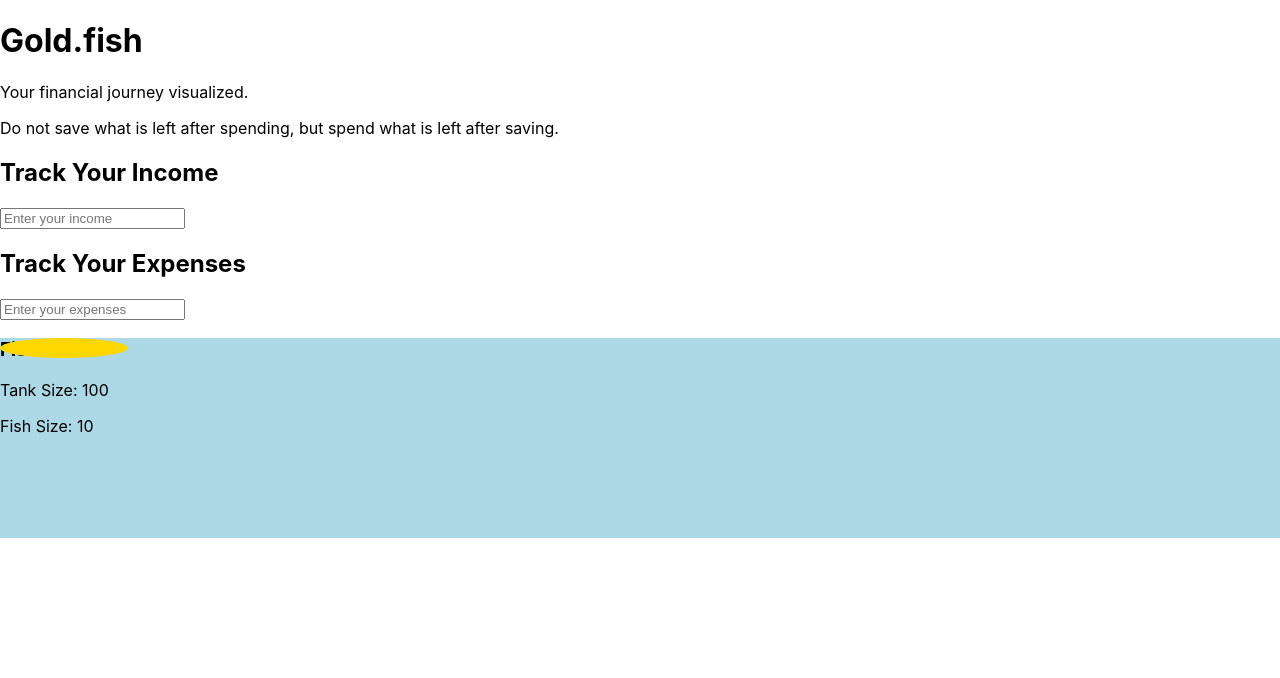
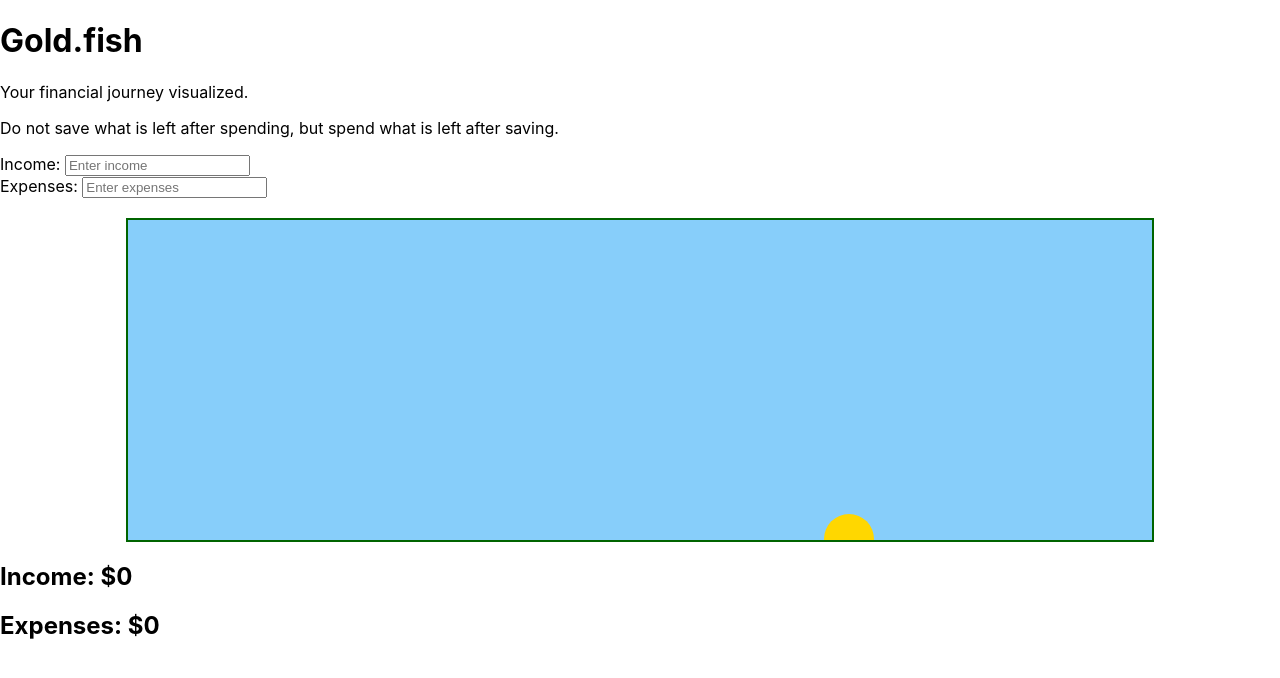
Before and after one commit to dishishshawn/Gold.fish, a React (Create React App) app in the folder client/: page / in a window 1280 px wide. Shown: the top 678 px of the page. Built offline with nearby package versions, Linux system fonts and the light colour scheme.

Commit message:
Added fishtank and fish that moves "randomly"

```diff
--- a/client/src/App.css
+++ b/client/src/App.css
@@ -6,34 +6,41 @@
 
 .tracker-container {
   display: flex;
-  justify-content: center;  /* Align both elements in the center */
-  gap: 20px;  /* Add space between the components */
-}
-
-.tracker-container > div {
-  flex: 1;  /* Allow the tracker components to grow and take equal space */
-  max-width: 300px;  /* Set a max width for each tracker */
+  justify-content: center;
+  gap: 20px;
 }
 
 .fish-tank-container {
   position: relative;
-  width: 100%;  /* Make the container take full width */
-  height: 400px;  /* Set a fixed height, can adjust based on your design */
-  max-width: 100%;  /* Ensure it doesn't exceed the container width */
+  width: 80vw;  /* Tank width adjusts to 80% of the screen width */
+  height: 50vh;  /* Tank height adjusts to 50% of the screen height */
+  background-color: #ADD8E6;  /* Light blue color to resemble water */
+  border: 2px solid #000;  /* Black border for tank */
+  overflow: hidden;
+  border-radius: 15px;
+  margin: 20px auto;
+  transition: width 0.5s, height 0.5s; /* Smooth resizing when the window changes */
 }
 
-.fish-tank {
-  width: 100%;
-  height: 100%;  /* Make it take full height of the container */
-  object-fit: cover;  /* Ensure the image scales correctly */
+.fish {
+  position: absolute;
+  width: 10%;  /* Fish size is 10% of the tank's width */
+  height: auto;
+  animation: swim 5s infinite linear;
+  transition: width 0.5s; /* Smooth resizing of fish */
 }
 
-header {
-  font-size: 24px;
-  margin-bottom: 20px;
+@keyframes swim {
+  0% {
+    left: 0;
+    transform: scaleX(1);  /* Fish faces right */
+  }
+  50% {
+    left: 70%;
+    transform: scaleX(-1);  /* Fish faces left */
+  }
+  100% {
+    left: 0;
+    transform: scaleX(1);
+  }
 }
-
-quotes {
-  font-size: 18px;
-  margin-bottom: 20px;
-}
--- a/client/src/App.js
+++ b/client/src/App.js
@@ -6,7 +6,6 @@ import FishTank from "./components/fishtank";
 import Quotes from "./components/quotes";
 
 function App() {
-
   // Define state variables
   const [income, setIncome] = useState(0); // State for income
   const [expenses, setExpenses] = useState(0); // State for expenses
@@ -15,14 +14,15 @@ function App() {
     <div className="App">
       <Header />
       <Quotes />
-
-      {/* Conainer for Income and Expense trackers */}
       <div className="tracker-container">
-        <IncomeTracker setIncome={setIncome}/>
-        <ExpenseTracker setExpenses={setExpenses}/>
+        <IncomeTracker setIncome={setIncome} />
+        <ExpenseTracker setExpenses={setExpenses} />
       </div>
-
-      <FishTank income={income} expenses={expenses}/>
+      <FishTank />
+      <div>
+        <h2>Income: ${income}</h2>
+        <h2>Expenses: ${expenses}</h2>
+      </div>
     </div>
   );
 }
--- a/client/src/components/expensetracker.js
+++ b/client/src/components/expensetracker.js
@@ -1,21 +1,18 @@
-import React, { useState } from "react";
+// components/expensetracker.js
+import React from 'react';
 
 const ExpenseTracker = ({ setExpenses }) => {
-  const [expense, setExpense] = useState("");
-
   const handleExpenseChange = (e) => {
-    setExpense(e.target.value);
-    setExpenses(e.target.value); // Pass expense value to parent component
+    setExpenses(Number(e.target.value)); // Update expenses state
   };
 
   return (
     <div>
-      <h2>Track Your Expenses</h2>
+      <label>Expenses: </label>
       <input
         type="number"
-        placeholder="Enter your expenses"
-        value={expense}
         onChange={handleExpenseChange}
+        placeholder="Enter expenses"
       />
     </div>
   );
--- /dev/null
+++ b/client/src/components/fishtank.css
@@ -0,0 +1,19 @@
+/* components/FishTank.css */
+.fish-tank {
+    position: relative;
+    width: 80vw;
+    height: 40vh;
+    border: 2px solid #006400; /* Tank border color */
+    background-color: #87cefa; /* Tank water color */
+    margin: 20px auto;
+    overflow: hidden;
+  }
+
+  .fish {
+    position: absolute;
+    width: 50px;
+    height: 50px;
+    background-color: gold;
+    border-radius: 50%;
+    transition: left 0.1s, top 0.1s;
+  }
--- a/client/src/components/fishtank.js
+++ b/client/src/components/fishtank.js
@@ -1,33 +1,51 @@
-import React, { useState, useEffect } from "react";
+// components/fishtank.js
+import React, { useEffect, useState } from 'react';
+import './fishtank.css'; // Make sure to add CSS styles
 
-const FishTank = ({ income, expenses }) => {
-  const [tankSize, setTankSize] = useState(100); // Default tank size
-  const [fishSize, setFishSize] = useState(10); // Default fish size
+const FishTank = () => {
+  const [fishPosition, setFishPosition] = useState({ x: 50, y: 50 }); // Initial position
+  const [fishDirection, setFishDirection] = useState('right'); // Fish movement direction
+
+  const moveFish = () => {
+    setFishPosition(prev => {
+      let newX = prev.x;
+      let newY = prev.y;
+
+      if (fishDirection === 'right') {
+        newX += 2;
+        if (newX > 90) setFishDirection('down');
+      }
+      if (fishDirection === 'down') {
+        newY += 2;
+        if (newY > 90) setFishDirection('left');
+      }
+      if (fishDirection === 'left') {
+        newX -= 2;
+        if (newX < 10) setFishDirection('up');
+      }
+      if (fishDirection === 'up') {
+        newY -= 2;
+        if (newY < 10) setFishDirection('right');
+      }
+
+      return { x: newX, y: newY };
+    });
+  };
 
   useEffect(() => {
-    // Adjust tank size based on income
-    let newSize = Math.min(100 + income / 100, 500); // Tank size grows with income
-    setTankSize(newSize);
-
-    // Adjust fish size based on expenses
-    let newFishSize = Math.max(10, 10 + expenses / 50); // Fish size grows with expenses
-    setFishSize(newFishSize);
-  }, [income, expenses]);
+    const interval = setInterval(moveFish, 100); // Move fish every 100ms
+    return () => clearInterval(interval); // Cleanup interval on component unmount
+  }, [fishDirection]); // Depend on fishDirection to trigger move
 
   return (
-    <div style={{ width: `${tankSize}%`, height: "200px", backgroundColor: "lightblue", position: "relative" }}>
+    <div className="fish-tank">
       <div
+        className="fish"
         style={{
-          width: `${fishSize}%`,
-          height: `${fishSize}%`,
-          backgroundColor: "gold",
-          borderRadius: "50%",
-          position: "absolute",
+          left: `${fishPosition.x}%`,
+          top: `${fishPosition.y}%`,
         }}
       ></div>
-      <h3>Fish Tank</h3>
-      <p>Tank Size: {Math.round(tankSize)}</p>
-      <p>Fish Size: {Math.round(fishSize)}</p>
     </div>
   );
 };
--- a/client/src/components/header.js
+++ b/client/src/components/header.js
@@ -1,3 +1,4 @@
+// components/header.js
 import React from "react";
 
 const Header = () => {
--- a/client/src/components/incometracker.js
+++ b/client/src/components/incometracker.js
@@ -1,21 +1,18 @@
-import React, { useState } from "react";
+// components/incometracker.js
+import React from 'react';
 
 const IncomeTracker = ({ setIncome }) => {
-  const [income, setLocalIncome] = useState("");
-
   const handleIncomeChange = (e) => {
-    setLocalIncome(e.target.value);
-    setIncome(e.target.value); // Pass income value to parent component
+    setIncome(Number(e.target.value)); // Update income state
   };
 
   return (
     <div>
-      <h2>Track Your Income</h2>
+      <label>Income: </label>
       <input
         type="number"
-        placeholder="Enter your income"
-        value={income}
         onChange={handleIncomeChange}
+        placeholder="Enter income"
       />
     </div>
   );
```
Also changed, not shown: client/src/assets/images/fish.png (added).
